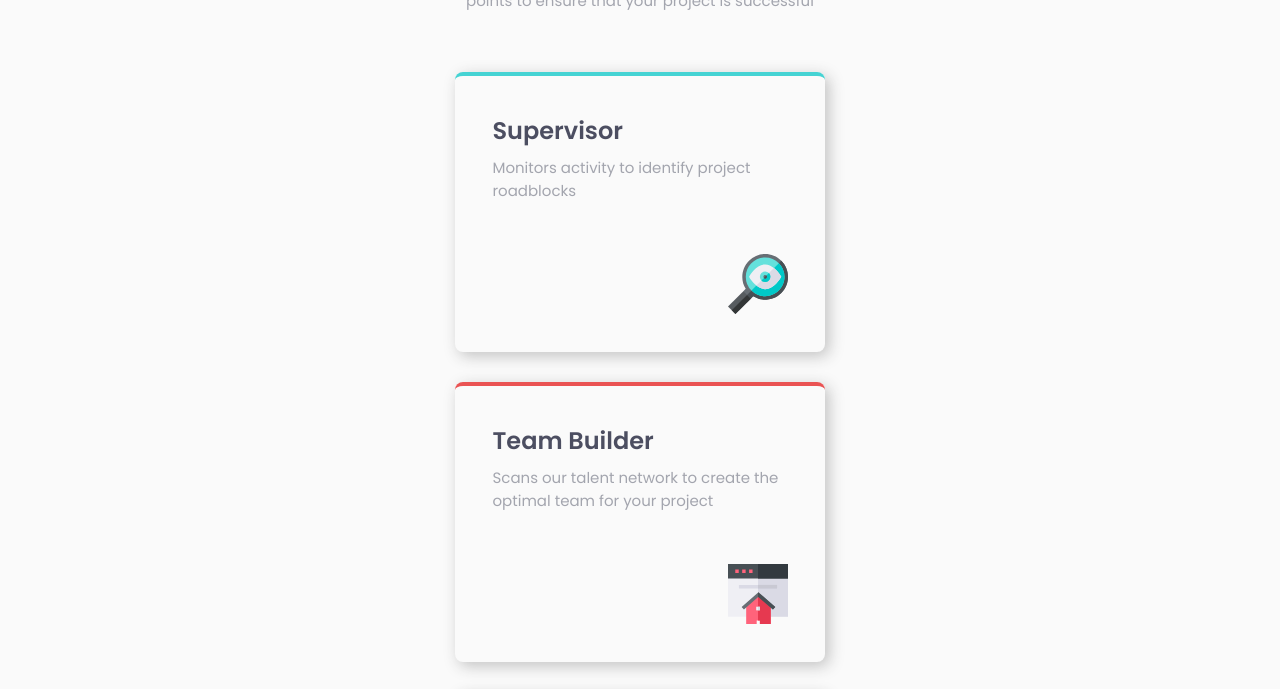
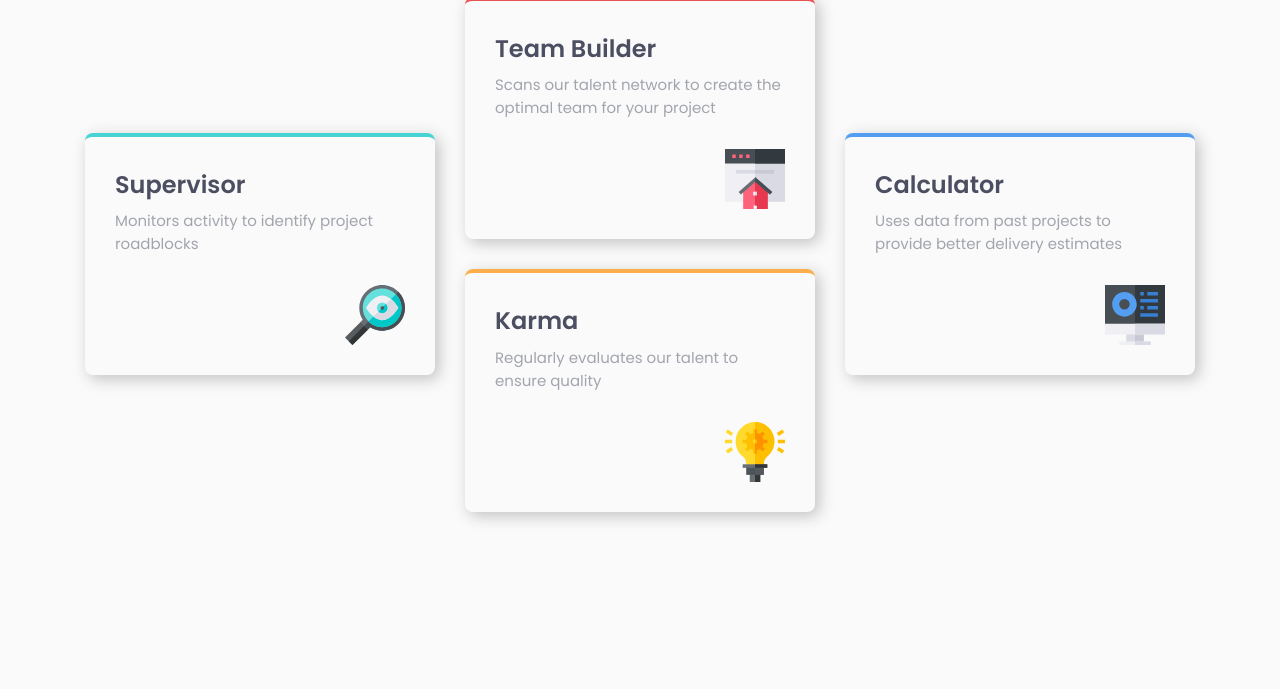
Before and after one commit to Abestian/four_card_section-FM, a plain HTML site: page index.html in a window 1280 px wide. Shown: the part 257-946 px from the top of the page. After the commit the page ends 829 px from the top, so only its background shows below. Drawn offline with Linux system fonts and the light colour scheme.

Commit message:
Finished up the solution for medium and large screen sizes

```diff
--- a/sass/main.scss
+++ b/sass/main.scss
@@ -17,6 +17,7 @@ html {
 }
 
 body {
+	height: 100vh;
 	font-family: 'Poppins', sans-serif;
 	font-size: 1.5rem;
 	background-color: $veryLightGray;
@@ -27,7 +28,7 @@ body {
 	flex-direction: column;
 	justify-content: center;
 	align-items: center;
-	margin: 6em 2em;
+	padding: 6em 2em;
 }
 
 .introduction {
@@ -37,6 +38,7 @@ body {
 	&__title {
 		@include mainTitle;
 		font-weight: 200;
+		line-height: 4rem;
 	}
 
 	&__subtitle {
@@ -52,18 +54,38 @@ body {
 }
 
 .tools {
-	display: flex;
-	flex-direction: column;
+	display: grid;
+	grid-template-rows: repeat(4, 1fr);
 	gap: 2em;
 }
 
 .card {
 	display: flex;
 	flex-direction: column;
-	padding: clamp(2em, 8vw, 2.5em);
-	max-width: 370px;
+	padding: clamp(1.5em, 8vw, 2em);
+	max-width: 350px;
 	border-radius: 8px;
 	box-shadow: 4px 4px 15px rgba(46, 46, 46, 0.271);
+
+	&--one {
+		border-top: 4px solid $cyan;
+		grid-row: 1;
+	}
+
+	&--two {
+		border-top: 4px solid $red;
+		grid-row: 2;
+	}
+
+	&--three {
+		border-top: 4px solid $orange;
+		grid-row: 3;
+	}
+
+	&--four {
+		border-top: 4px solid $blue;
+		grid-row: 4;
+	}
 
 	&__title {
 		color: $veryDarkBlue;
@@ -72,7 +94,7 @@ body {
 	}
 
 	&__description {
-		margin: 0.5em 0 3.5em;
+		margin: 0.5em 0 2em;
 		color: $grayishBlue;
 	}
 
@@ -80,20 +102,62 @@ body {
 		align-self: flex-end;
 		width: 4em;
 	}
+}
 
-	&--one {
-		border-top: 4px solid $cyan;
+@media (width > 768px) {
+	.feature-section {
+		padding: 4em;
 	}
 
-	&--two {
-		border-top: 4px solid $red;
+	.introduction {
+		&__text {
+			padding: 1em 0 2.5em;
+		}
 	}
 
-	&--three {
-		border-top: 4px solid $orange;
+	.tools {
+		grid-template: repeat(2, 1fr) / repeat(2, 1fr);
 	}
 
-	&--four {
-		border-top: 4px solid $blue;
+	.card {
+		&--one {
+			grid-area: 1 / 1;
+		}
+
+		&--two {
+			grid-area: 1 / 2;
+		}
+
+		&--three {
+			grid-area: 2 / 1;
+		}
+
+		&--four {
+			grid-area: 2 / 2;
+		}
 	}
 }
+
+@media (width > 1200px) {
+	.tools {
+		grid-template: repeat(4, 1fr) / repeat(3, 1fr);
+	}
+
+	.card {
+		&--one {
+			grid-area: 2 / 1 / 4 / 2;
+		}
+
+		&--two {
+			grid-area: 1 / 2 / 3 / 3;
+		}
+
+		&--three {
+			grid-area: 3 / 2 / 5 / 3;
+		}
+
+		&--four {
+			grid-area: 2 / 3 / 4 / 4;
+		}
+	}
+}
```
Also changed, not shown: css/main.css, 1 other file.
